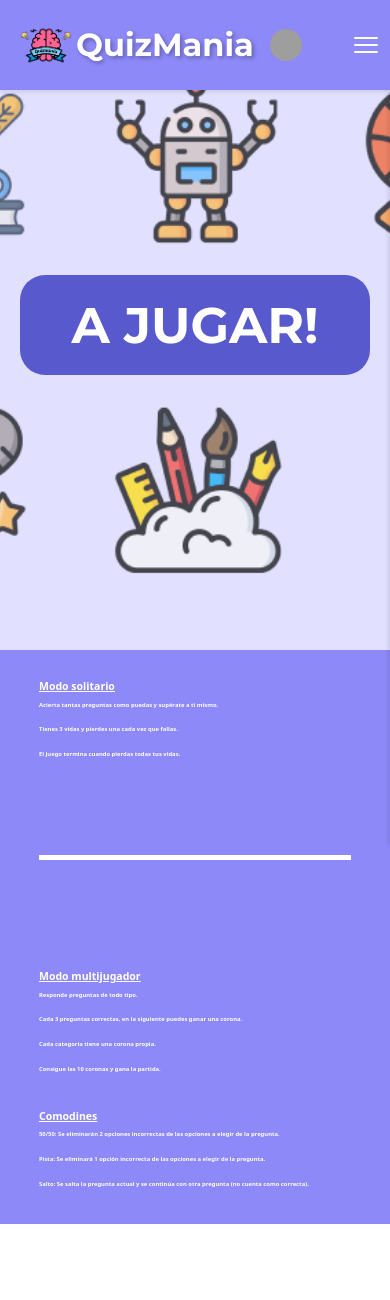
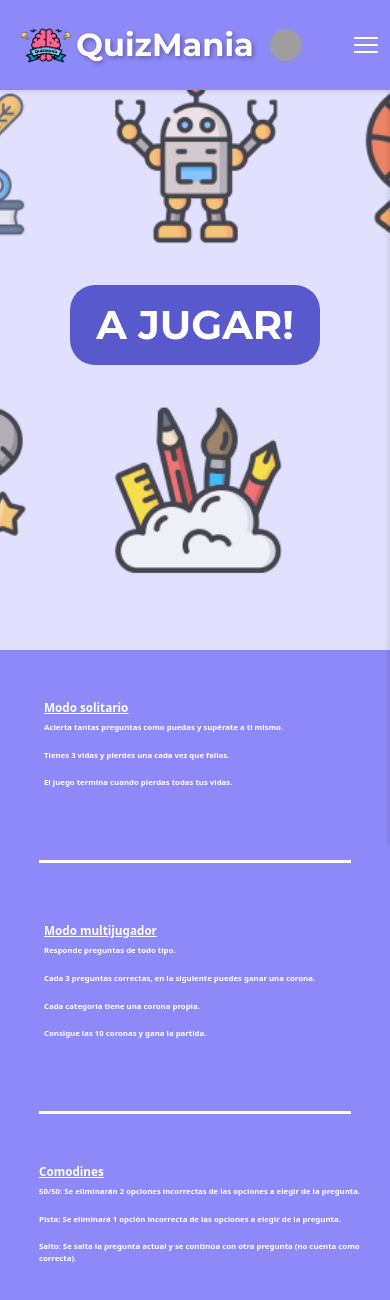
Before and after one commit to AntonioLC32/Proyecto-DAW, a Vue app in the folder quizmania/: page / in a window 390 px wide. Before the commit the page ends 1224 px from the top, so only its background shows below. Built offline with nearby package versions, Linux system fonts and the light colour scheme; grey boxes are pictures that could not be loaded.

Commit message:
inicio-index

```diff
--- a/quizmania/src/views/Home.vue
+++ b/quizmania/src/views/Home.vue
@@ -23,6 +23,7 @@
         <p>Cada categoría tiene una corona propia.</p>
         <p>Consigue las 10 coronas y gana la partida.</p>
       </div>
+      <div class="barra2"></div>
     </div>
     <div class="comodines">
       <h2><u>Comodines</u></h2>
@@ -68,6 +69,7 @@
   border: none;
   transition: all ease 0.3s;
 }
+
 .aJugar-btn:hover{
   background-color: #4a4da5;
 }
@@ -95,6 +97,7 @@
 }
 
 .modo {
+  margin-left: 10px;
   width: 40%;
   margin-top: 70px;
 }
@@ -102,6 +105,13 @@
 .barra {
   background-color: #fff;
   width: 5px;
+  height: auto;
+  margin-top: 70px;
+}
+
+.barra2 {
+  background-color: #fff;
+  width: 0px;
   height: auto;
   margin-top: 70px;
 }
@@ -116,20 +126,52 @@
 
 
 @media (max-width: 1200px) {
+  .aJugar-btn{
+    width: 250px;
+    height: 80px;
+    font-size: 40px;
+  }
+
+  .instrucciones{
+  background-color: #8D89F8;
+  color: #fff;
+  }
+
+  .instrucciones h2 {
+    font-size: 3vw;
+    font-weight: bold;
+  }
+
+  .instrucciones p {
+    font-size: 2vw;
+    font-weight: bold;
+  }
+
   .modos {
+    padding-top: 40px;
     flex-direction: column;
     align-items: center;
   }
 
   .modo {
-    width: 80%; /* Ajusta el ancho para que no ocupe todo */
-    margin-top: 30px; /* Reduce el espacio entre elementos */
+    width: 80%;
+    margin-top: 10px;
   }
 
   .barra {
-    width: 80%; /* Hace que la barra sea horizontal */
-    height: 5px; /* Reduce el grosor */
-    margin: 30px 0; /* Espacio arriba y abajo */
+    width: 80%;
+    height: 3px;
+    margin-top: 5px;
+  }
+
+  .barra2 {
+    width: 80%;
+    height: 3px;
+    margin-top: 5px;
+  }
+
+  .comodines{
+    margin-top: 50px;
   }
 }
 
--- a/quizmania/src/views/Quizmania.vue
+++ b/quizmania/src/views/Quizmania.vue
@@ -24,6 +24,7 @@
               <p>Cada categoría tiene una corona propia.</p>
               <p>Consigue las 10 coronas y gana la partida.</p>
             </div>
+            <div class="barra2"></div>
           </div>
           <div class="comodines">
             <h2><u>Comodines</u></h2>
@@ -94,7 +95,7 @@
 
 .close-btn {
   position: absolute;
-  top: 15px;
+  top: 55px;
   right: 20px;
   background: none;
   border: none;
@@ -127,11 +128,19 @@
 .modo {
   width: 40%;
   margin-top: 70px;
+  margin-left: 10px;
 }
 
 .barra {
   background-color: #fff;
   width: 5px;
+  height: auto;
+  margin-top: 70px;
+}
+
+.barra2 {
+  background-color: #fff;
+  width: 0px;
   height: auto;
   margin-top: 70px;
 }
@@ -168,6 +177,75 @@
   background-color:#4a4da5;
 }
 
+@media (max-width: 1200px) {
+  .popup{
+    align-items: flex-start;
+    overflow-y: auto;
+  }
+
+  .popup-content{
+    margin-top: 10%;
+    max-height: none;
+    height: auto;
+    overflow-y: visible;
+    padding-bottom: 50px;
+  }
+
+  .instrucciones-btn{
+    width: 250px;
+    height: 70px;
+    font-size: 22px;
+}
+  .instrucciones h2 {
+    font-size: 3vw;
+    font-weight: bold;
+  }
+
+  .instrucciones p {
+    font-size: 2vw;
+    font-weight: bold;
+  }
+
+  .juegos {
+    flex-direction: column;
+    gap: 30px;
+    align-items: center;
+  }
+
+  .juego {
+    width: 90%;
+    height: 200px;
+    font-size: 40px;
+  }
+
+  .modos {
+    padding-top: 40px;
+    flex-direction: column;
+    align-items: center;
+  }
+
+  .modo {
+    width: 80%;
+    margin-top: 10px;
+  }
+
+  .barra {
+    width: 80%;
+    height: 3px;
+    margin-top: 5px;
+  }
+
+  .barra2 {
+    width: 80%;
+    height: 3px;
+    margin-top: 5px;
+  }
+
+  .comodines{
+    margin-top: 50px;
+  }
+}
+
 </style>
 
 <script>
```
